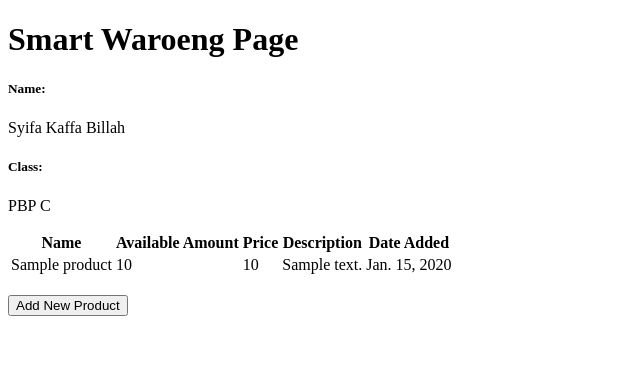
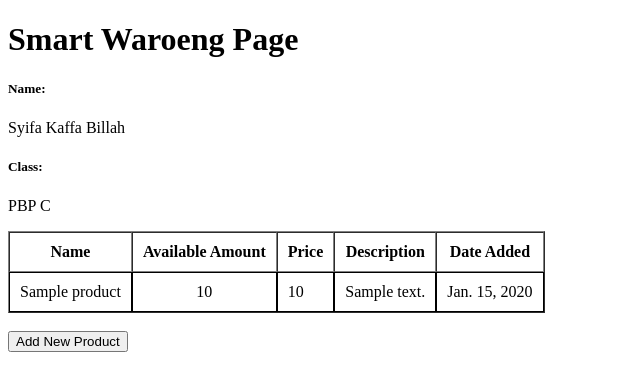
Before and after one commit to syifakaffa/smart-waroeng, a Django app: page / in a window 1280 px wide. Shown: the top 391 px of the page, without its empty margins (0-640 px from the left). Run offline with Django 4.2, Linux system fonts and the light colour scheme; tables that the repository leaves empty hold one stand-in row (values such as "Sample post").

Commit message:
ubah tabel

```diff
--- a/main/templates/main.html
+++ b/main/templates/main.html
@@ -9,7 +9,17 @@
     <h5>Class:</h5>
     <p>{{class}}</p>
 
-    <table>
+    <style>
+        th{
+            text-align: center;
+            padding: 10px;
+        }
+        td{
+            border: 1px solid #000;
+            padding: 10px;
+        }
+    </style>
+    <table border="1" cellspacing="0" cellpadding="0">
         <tr>
             <th>Name</th>
             <th>Available Amount</th>
@@ -23,7 +33,7 @@
         {% for product in products %}
             <tr>
                 <td>{{product.name}}</td>
-                <td>{{product.amount}}</td>
+                <td style ="text-align: center">{{product.amount}}</td>
                 <td>{{product.price}}</td>
                 <td>{{product.description}}</td>
                 <td>{{product.date_added}}</td>
```
